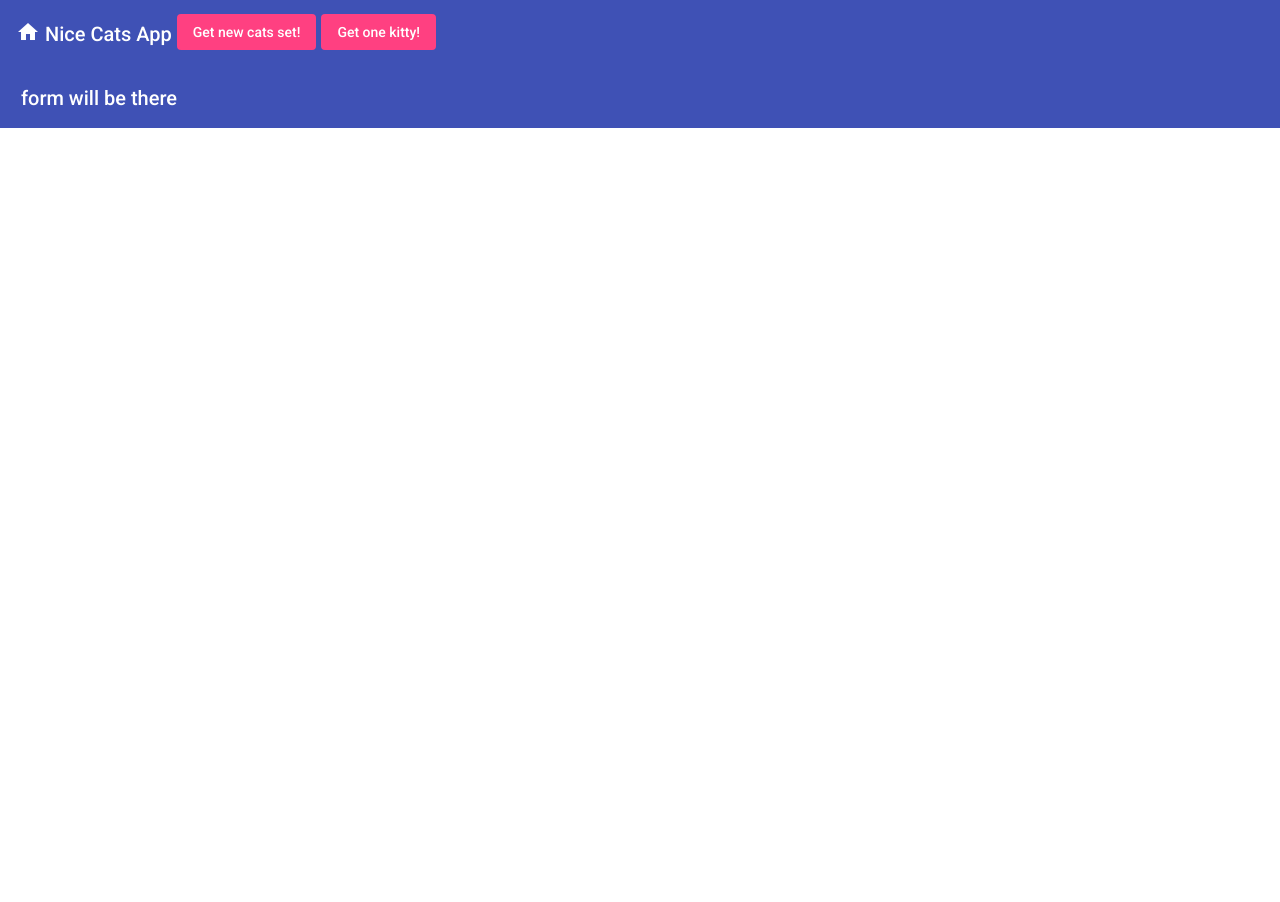
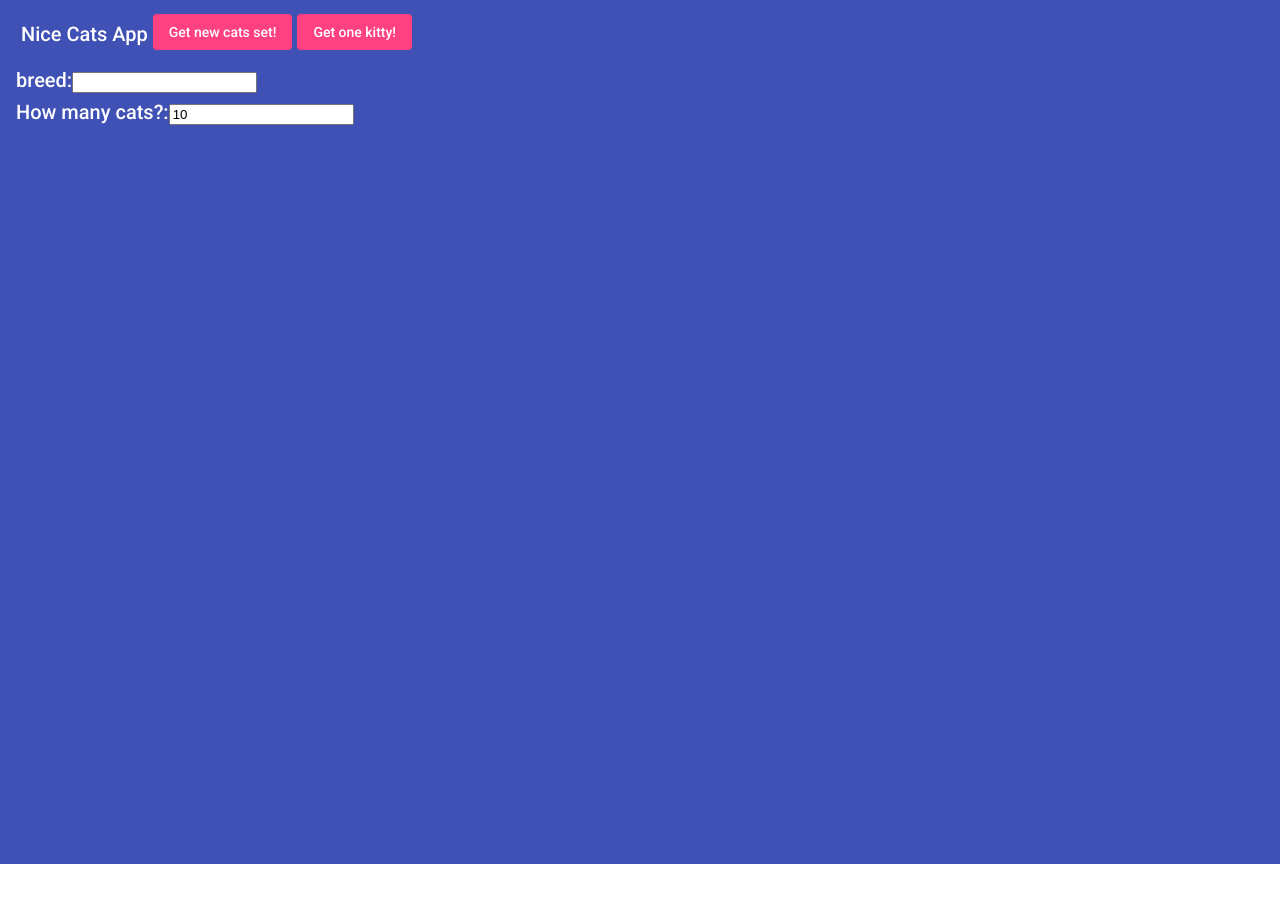
Before and after one commit to dsh91698/cats, an Angular app in the folder catsapi/: page /set in a window 1280 px wide. Shown: the top 902 px of the page. After the commit the page ends 864 px from the top, so only its background shows below. Built offline with nearby package versions, Linux system fonts and the light colour scheme.

Commit message:
feat: reactive form add

```diff
--- a/catsapi/src/app/app.module.ts
+++ b/catsapi/src/app/app.module.ts
@@ -15,6 +15,7 @@ import { MatSelectModule } from '@angular/material/select';
 import { MatFormFieldModule } from '@angular/material/form-field';
 import { CatSetComponent } from './components/cat-set/cat-set.component';
 import { AuthInterceptor } from './interceptors/auth.interceptor';
+import { FormsModule, ReactiveFormsModule } from '@angular/forms';
 
 
 @NgModule({
@@ -35,6 +36,8 @@ import { AuthInterceptor } from './interceptors/auth.interceptor';
     MatIconModule,
     MatSelectModule,
     MatFormFieldModule,
+    ReactiveFormsModule,
+    FormsModule,
   ],
   providers: [
     {
--- a/catsapi/src/app/components/cat-set/cat-set.component.html
+++ b/catsapi/src/app/components/cat-set/cat-set.component.html
@@ -1,16 +1,43 @@
+<mat-toolbar color="primary">
+
+  <mat-toolbar-row>
+    <!-- <span class="title-center">form will be there</span> -->
+
+    <form class="login-form" [formGroup]="form">
+
+      <div class="input__wrapper">
+        <label for="breed">breed:</label>
+        <input type="text" id="breed" name="breed" formControlName="breed">
+        <div class="validation" *ngIf="form.get('breed')?.invalid && form.get('breed')?.dirty">
+          <small *ngIf="form.hasError('required', ['breed'])">
+            Please enter a cat's breed
+          </small>
+        </div>
+      </div>
+
+      <div class="input__wrapper">
+        <label for="quantity">How many cats?:</label>
+        <input type="text" id="quantity" name="quantity" formControlName="quantity">
+        <div class="validation" *ngIf="form.get('quantity')?.invalid && form.get('quantity')?.dirty">
+          <small *ngIf="form.hasError('required', ['quantity'])">
+            Please enter a cat's breed
+          </small>
+        </div>
+      </div>
+
+    </form>
+  </mat-toolbar-row>
+</mat-toolbar>
 
 
-  <mat-card class="kitty__card"
-  *ngFor="let catCard of this.breedService.setOfCats"
-  >
+<mat-card class="kitty__card" *ngFor="let catCard of this.breedService.setOfCats">
 
-    <mat-card-header>
-        <mat-card-title
-        >Breed: {{catCard.breeds[0].name || 'unknown'}}</mat-card-title>
-    </mat-card-header>
+  <mat-card-header>
+    <mat-card-title>Breed: {{catCard.breeds[0].name || 'unknown'}}</mat-card-title>
+  </mat-card-header>
 
-    <mat-card-content>
-        <img [src]="catCard.url" alt="nice randome kitty" class="random-kitty__img">
-    </mat-card-content>
+  <mat-card-content>
+    <img [src]="catCard.url" alt="nice randome kitty" class="random-kitty__img">
+  </mat-card-content>
 
 </mat-card>
--- a/catsapi/src/app/components/cat-set/cat-set.component.ts
+++ b/catsapi/src/app/components/cat-set/cat-set.component.ts
@@ -1,4 +1,5 @@
 import { Component, OnInit } from '@angular/core';
+import { FormControl, FormGroup, Validators } from '@angular/forms';
 import { BreedService } from 'src/app/services/breed.service';
 
 @Component({
@@ -8,12 +9,26 @@ import { BreedService } from 'src/app/services/breed.service';
 })
 export class CatSetComponent implements OnInit {
 
+  public form!: FormGroup ;
+
   constructor(
     public breedService: BreedService,
-  ) { }
+  ) {
+    this.form = new FormGroup({});
+  }
 
   // eslint-disable-next-line @angular-eslint/no-empty-lifecycle-method
   ngOnInit(): void {
+    this.form = new FormGroup({
+      breed: new FormControl('', [
+        Validators.required,
+      ]),
+
+      quantity: new FormControl(10, [
+        Validators.required,
+      ]),
+    });
+
   }
 
 }
--- a/catsapi/src/app/components/header/header.component.html
+++ b/catsapi/src/app/components/header/header.component.html
@@ -1,26 +1,11 @@
 <mat-toolbar class="header-toolbar" color="primary">
 
   <mat-toolbar-row>
-    <mat-icon>home</mat-icon>
+
     <span class="title-center">{{ title | titlecase}} </span>
-
-    <button mat-flat-button
-    color="accent" type="submit"
-    class="nav__btn"
-    (click)="this.getCatsPhotoSet()">Get new cats set!
-</button>
-
-    <button mat-flat-button
-    color="accent" type="submit"
-    class="nav__btn"
-    (click)="this.navigateToMainpage()">Get one kitty!
-</button>
-
+    <button mat-flat-button color="accent" type="submit" class="nav__btn" (click)="this.getCatsPhotoSet()">Get new cats set!</button>
+    <button mat-flat-button color="accent" type="submit" class="nav__btn" (click)="this.navigateToMainpage()">Get one kitty!</button>
 
   </mat-toolbar-row>
 
-  <mat-toolbar-row>
-    <span class="title-center">form will be there</span>
-  </mat-toolbar-row>
-
 </mat-toolbar>
```
